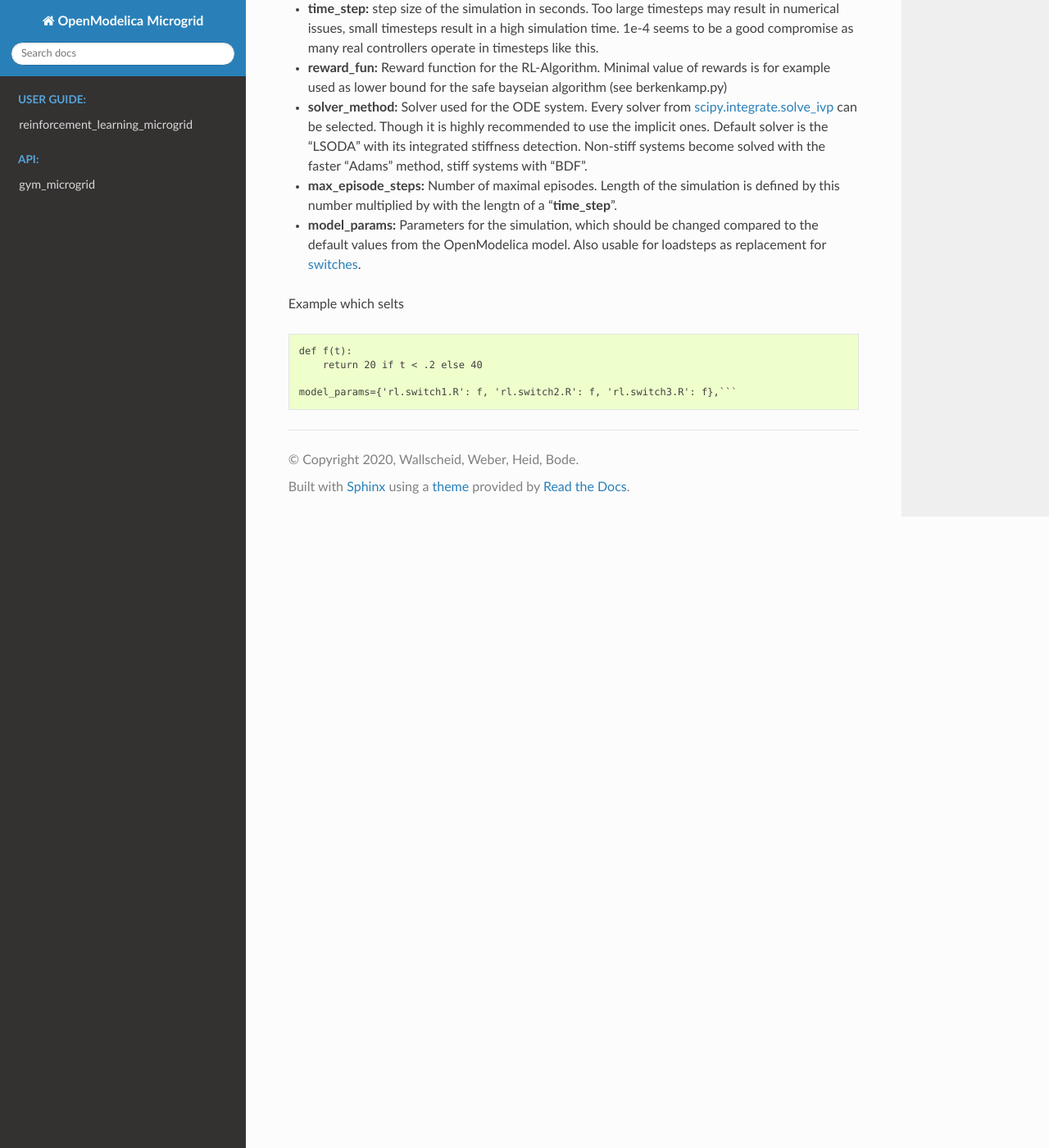
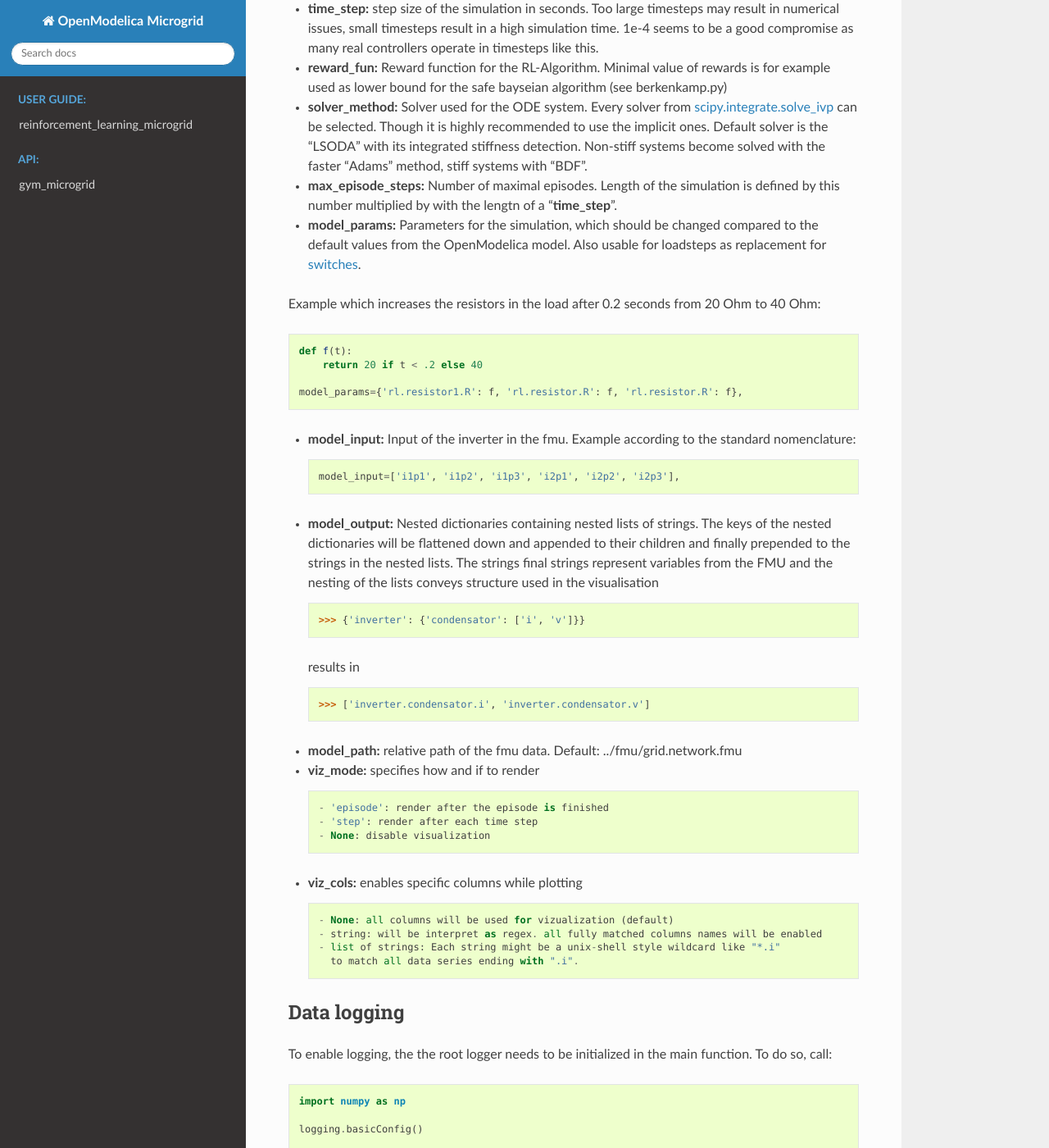
Before and after one commit to upb-lea/openmodelica-microgrid-gym, a Sphinx documentation site: the page built from docs/user_guide/Pythoncode.md, in a window 1280 px wide and 1400 px high, scrolled down 841 px. Shown: the whole window at 82% size. Built offline with Sphinx 7.4.7 and the Read the Docs theme 2.0.0, drawn with Linux system fonts in a browser that asks for light colours; pages that are not in the unit, such as notebooks, are missing from menus; some of the changed text lies outside the part shown.

Commit message:
bugfix modelica.py
User_guide updates

````diff
--- a/docs/user_guide/Pythoncode.md
+++ b/docs/user_guide/Pythoncode.md
@@ -10,6 +10,9 @@ It is recommended to install OMG via pip:
 ``
 
 Alternatively, you can clone the GitHub repository. A list of [requirements](../../requirements.txt) is provided in the home-directory.
+
+
+
 
 ```
 gym>=0.15.3
@@ -40,9 +43,52 @@ Heart of the program structure is the creation of the environment via **gym.make
 * **model_params:** Parameters for the simulation, which should be changed compared to the default values from the OpenModelica model.
 Also usable for loadsteps as replacement for [switches](OpenModelica.md).
 
-Example which selts
-```
-def f(t):
-    return 20 if t < .2 else 40
+Example which increases the resistors in the load after 0.2 seconds from 20 Ohm to 40 Ohm:
 
-model_params={'rl.switch1.R': f, 'rl.switch2.R': f, 'rl.switch3.R': f},```
+    def f(t):
+        return 20 if t < .2 else 40
+
+    model_params={'rl.resistor1.R': f, 'rl.resistor.R': f, 'rl.resistor.R': f},
+
+
+* **model_input:** Input of the inverter in the fmu. Example according to the standard nomenclature:
+    ```
+    model_input=['i1p1', 'i1p2', 'i1p3', 'i2p1', 'i2p2', 'i2p3'],
+    ```
+
+* **model_output:** Nested dictionaries containing nested lists of strings.
+         The keys of the nested dictionaries will be flattened down and appended to their children and finally prepended
+         to the strings in the nested lists. The strings final strings represent variables from the FMU and the nesting
+         of the lists conveys structure used in the visualisation
+
+         >>> {'inverter': {'condensator': ['i', 'v']}}
+
+   results in
+
+         >>> ['inverter.condensator.i', 'inverter.condensator.v']
+* **model_path:** relative path of the fmu data. Default: ../fmu/grid.network.fmu
+
+* **viz_mode:** specifies how and if to render
+
+       - 'episode': render after the episode is finished
+       - 'step': render after each time step
+       - None: disable visualization
+* **viz_cols:** enables specific columns while plotting
+
+        - None: all columns will be used for vizualization (default)
+        - string: will be interpret as regex. all fully matched columns names will be enabled
+        - list of strings: Each string might be a unix-shell style wildcard like "*.i"
+          to match all data series ending with ".i".
+
+
+### Data logging
+To enable logging, the the root logger needs to be initialized in the main function. To do so, call:
+
+
+    import numpy as np
+
+    logging.basicConfig()
+
+    if __name__ == '__main__':
+        ctrl = dict()
+For further information about logging and the level see the [logging standard library](https://docs.python.org/3/library/logging.html).
````
Also changed, not shown: other parts of docs/user_guide/Pythoncode.md (+1 -1 lines), docs/user_guide/examples.md (added, +36 -0 lines), docs/user_guide/user_guide.md (+3 -2 lines), docs/pictures/abc.png (added), 1 other file.
